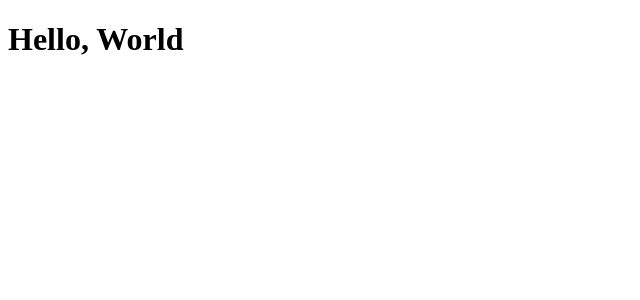
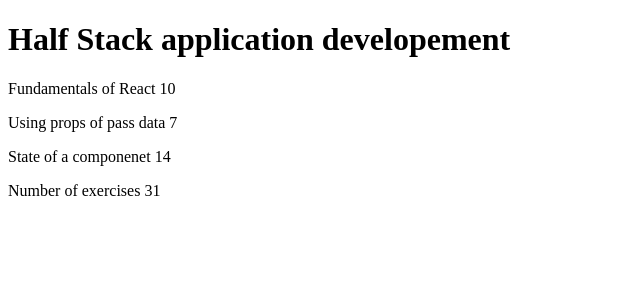
Before and after one commit to kimarimt/fullstack_open, a React (Vite) app in the folder part1/courseinfo/: page / in a window 1280 px wide. Shown: the top 300 px of the page, without its empty margins (0-640 px from the left). Built offline with nearby package versions, Linux system fonts and the light colour scheme.

Commit message:
finished exercise 1.1

```diff
--- a/part1/courseinfo/src/App.jsx
+++ b/part1/courseinfo/src/App.jsx
@@ -1,5 +1,31 @@
+import Content from './components/Content'
+import Header from './components/Header'
+import Total from './components/Total'
+
 const App = () => {
-  return <h1>Hello, World</h1>
+  const course = 'Half Stack application developement'
+  const part1 = 'Fundamentals of React'
+  const exercises1 = 10
+  const part2 = 'Using props of pass data'
+  const exercises2 = 7
+  const part3 = 'State of a componenet'
+  const exercises3 = 14
+  const total = exercises1 + exercises2 + exercises3
+
+  return (
+    <div>
+      <Header course={course} />
+      <Content
+        part1={part1}
+        part2={part2}
+        part3={part3}
+        exercises1={exercises1}
+        exercises2={exercises2}
+        exercises3={exercises3}
+      />
+      <Total total={total}  />
+    </div>
+  )
 }
 
 export default App
--- /dev/null
+++ b/part1/courseinfo/src/components/Content.jsx
@@ -0,0 +1,15 @@
+const Content = ({ part1, part2, part3, exercises1, exercises2, exercises3 }) => (
+  <>
+    <p>
+      {part1} {exercises1}
+    </p>
+    <p>
+      {part2} {exercises2}
+    </p>
+    <p>
+      {part3} {exercises3}
+    </p>
+  </>
+)
+
+export default Content
--- /dev/null
+++ b/part1/courseinfo/src/components/Header.jsx
@@ -0,0 +1,4 @@
+const Header = ({ course }) =>
+    <h1>{course}</h1>
+
+export default Header
--- /dev/null
+++ b/part1/courseinfo/src/components/Total.jsx
@@ -0,0 +1,4 @@
+const Total = ({ total }) =>
+    <p>Number of exercises {total}</p>
+
+export default Total
```
